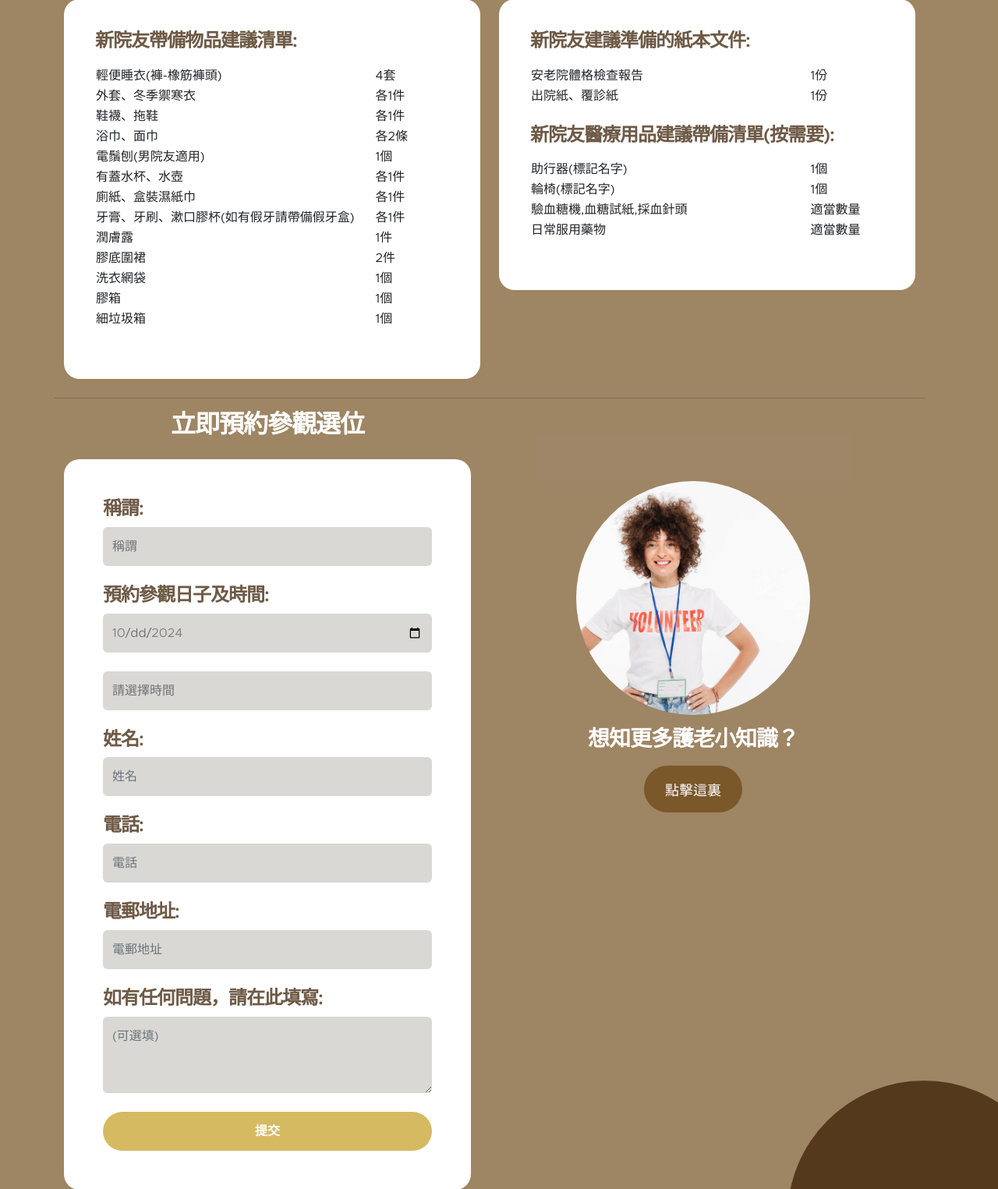
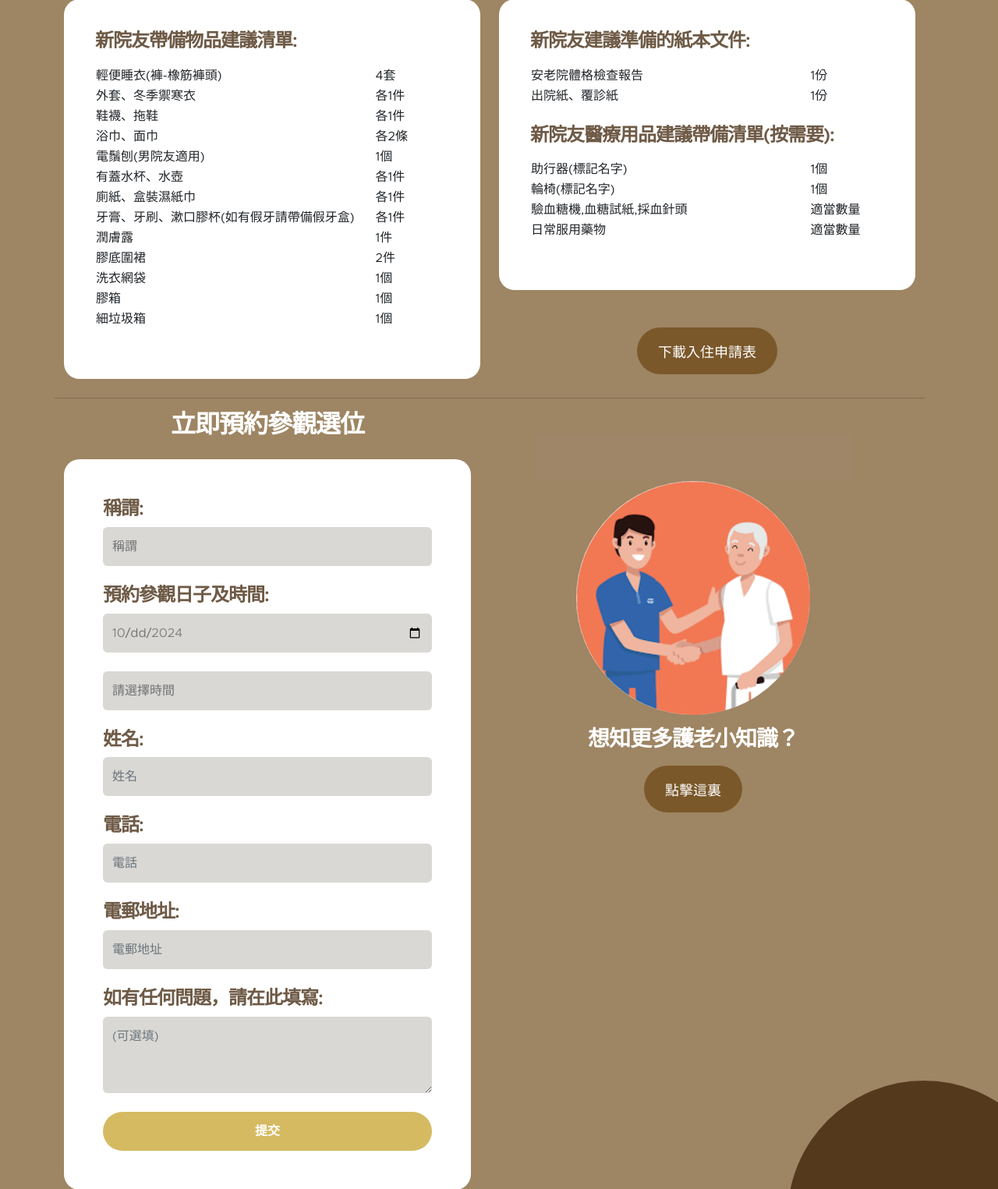
Before and after one commit to AcoHon53114/peace, a Django app: page /informations/ in a window 1280 px wide. Shown: the part 1137-2662 px from the top of the page at 78% size. Run offline with Django 4.2, Linux system fonts and the light colour scheme; some libraries are stand-ins or nearby versions.

Commit message:
add download button of application pdf form and changed guideline photo on informations.html

```diff
--- a/templates/informations/information.html
+++ b/templates/informations/information.html
@@ -22,7 +22,7 @@
         }
 
         #booking-section {
-            scroll-margin-top: -73px; /* 根据你的导航栏高度调整 */
+            scroll-margin-top: -53px; /* 根据你的导航栏高度调整 */
         }
     </style>
 
@@ -229,11 +229,17 @@
                         <br>
 
                     </div>
-    <div id="booking-section">
-<!-- 这里是你要跳转到的内容 -->
-    </div>
+                    <div id="booking-section">
+                        <!-- 这里是你要跳转到的内容 -->
+                        <div>
+                        <br>
+                            <p class="text-white text-center">
+                                <a href="{% static 'images/入住申請表.pdf' %}" class="custom-btn btn smoothscroll" download>下載入住申請表</a>
+                            </p>
+                        </div>
+                    </div>
                 </div>
-<hr>
+                <hr>
 
 <div class="row">
     <div class="col-lg-6 col-12 text-center">
@@ -340,7 +346,7 @@
                     <div class="col-lg-12" style="border: 30px solid #9F8668"></div>
 
                     <div>
-                        <img src={% static "images/smiling-casual-woman-dressed-volunteer-t-shirt-with-badge.jpg" %}
+                        <img src={% static 'images/guideline.png' %}
                         class="volunteer-image img-fluid mx-auto" alt="" />
                     </div>
 
```
Also changed, not shown: 4 other files.
